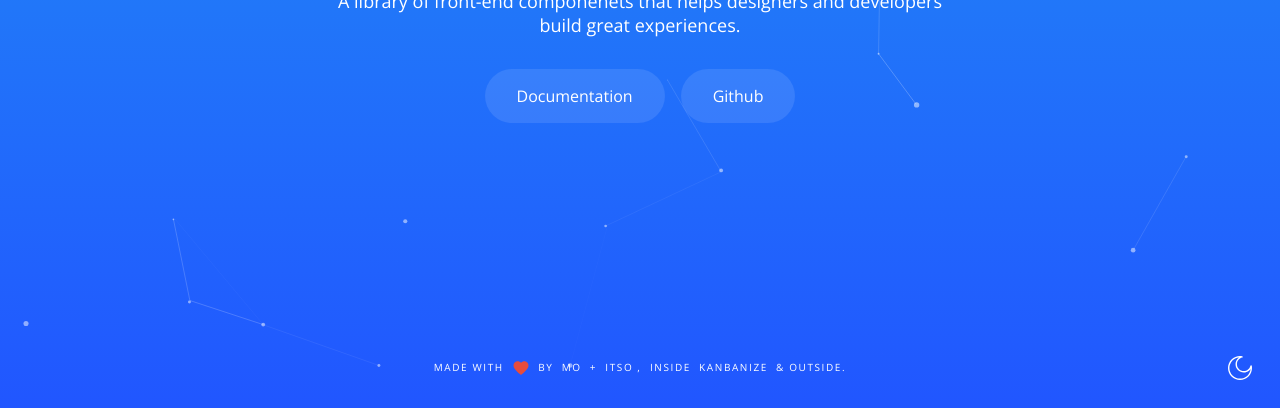
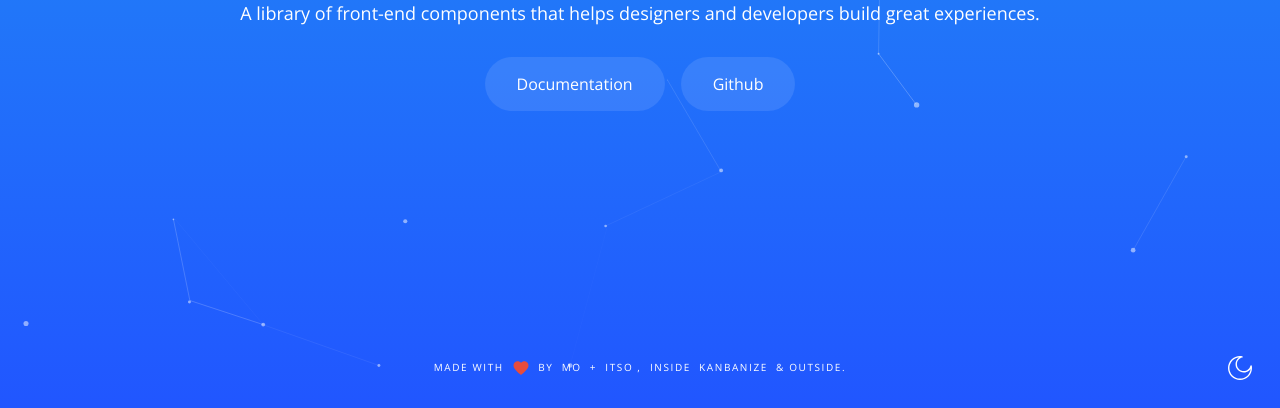
Before and after one commit to kh4tib/eve-webpage, a plain HTML site: page index.html in a window 1280 px wide. Shown: the part 392-800 px from the top of the page. Drawn offline with nearby package versions, Linux system fonts and the light colour scheme.

Commit message:
typo in description

```diff
--- a/index.html
+++ b/index.html
@@ -39,7 +39,7 @@
             </div>
             <div class="content__details">
                 <div class="details__title">A SIMPLE, Minimal  CSS Frame<span>work.</span></div>
-                <div class="details__description">A library of front-end componenets that helps designers and developers<br> build great experiences.</div>
+                <div class="details__description">A library of front-end components that helps designers and developers build great experiences.</div>
                 <div class="details__actions">
                     <a class="actions__documentation" href="https://kanbanize.github.io/eve/">Documentation</a>
                     <a class="actions__github" href="https://github.com/kanbanize/eve">Github</a>
```
